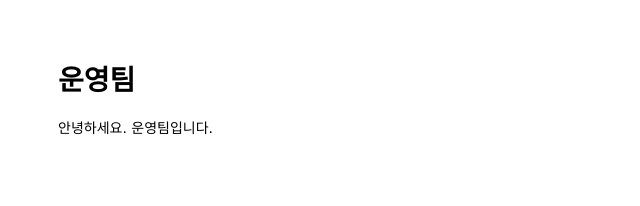
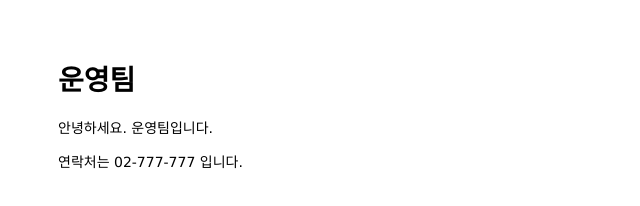
Before and after one commit to YM-HEO/mastering-git-github, a website: page public/index.html in a window 1280 px wide. Shown: the whole page, without its empty margins (0-640 px from the left). Drawn offline with Linux system fonts and the light colour scheme.

```diff
--- a/public/index.html
+++ b/public/index.html
@@ -8,6 +8,7 @@
 <body>
   <h1>운영팀</h1>
   <p>안녕하세요. 운영팀입니다.</p>
+  <p>연락처는 02-777-777 입니다.</p>
 </body>
 
 </html>
```
